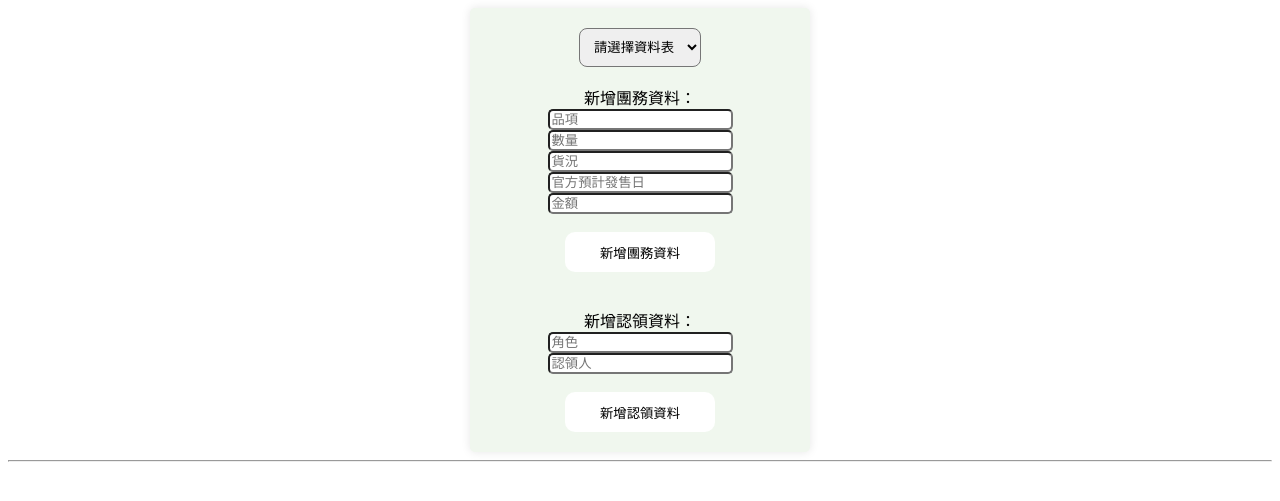
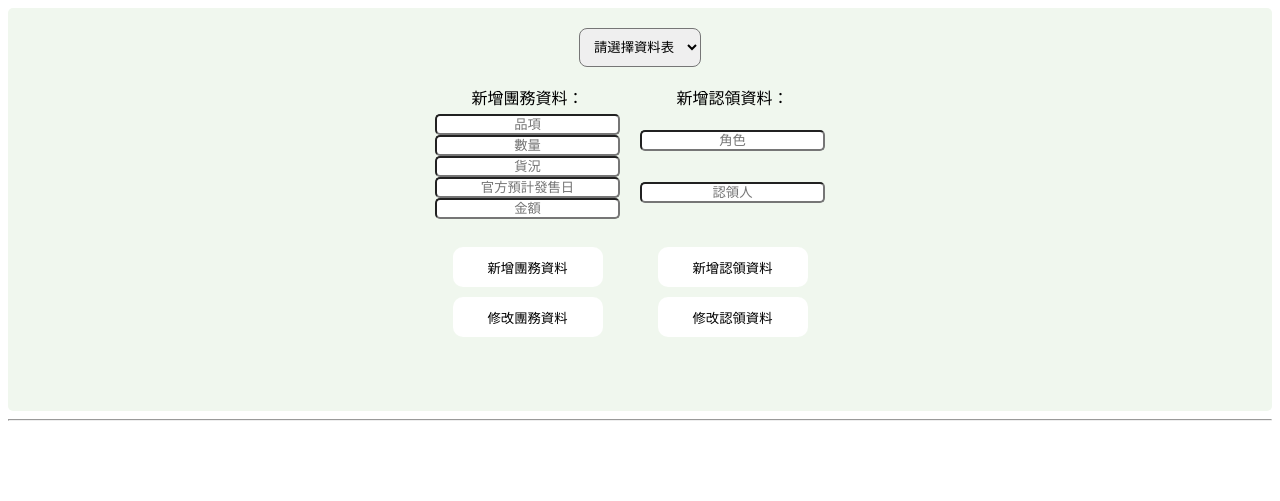
Before and after one commit to s28923520/web, a PHP site: page /edit.php in a window 1280 px wide. Shown: the top 501 px of the page. Run offline with PHP 8.4, Linux system fonts and the light colour scheme; data that the repository does not hold is empty.

Commit message:
修改資料

```diff
--- a/css/style.css
+++ b/css/style.css
@@ -44,16 +44,24 @@ tr:hover {
 }
 
 form {
-  max-width: 300px;
+  /* max-width: 300px; */
   margin: auto;
   padding: 20px;
   border-radius: 5px;
-  box-shadow: 0 0 10px rgba(0, 0, 0, 0.1);
+  /* box-shadow: 0 0 10px rgba(0, 0, 0, 0.1); */
   text-align: center;
   background-color: #f0f7ee;
   width: auto;
+  height: auto;
+  flex: 1;
 }
 
+.form-container {
+  display: flex;
+  background-color:#f0f7ee;
+  /* text-align: center; */
+  justify-content: space-between;
+}
 select {
   padding: 10px;
   /* margin-top: 10px; */
@@ -95,14 +103,24 @@ button {
   text-size-adjust: 50px;
 }
 
+#g{
+  height: 40px;
+}
 button:hover {
   color: #000000;
   background-color: #c4d7f2;
 }
+
+#g:hover{
+  background-color: #C7DDC1;
+}
+
+
 input {
   border-radius: 5px;
   margin: auto; /* 讓按鈕水平置中 */
   display: block; /* 讓 margin:auto 生效 */
+  text-align: center;
 }
 
 
--- a/edit.php
+++ b/edit.php
@@ -8,17 +8,29 @@
     <link rel="stylesheet" href="./css/style.css">
     <script src="./js/func.js"></script>
     <style>
-        button {
-            height: 40px;
+        .label {
+            display: flex;
+            justify-content: center;
+            /* 水平置中 */
         }
 
-        button:hover {
-            background-color: #C7DDC1;
+        .fd {
+            display: flex;
+            flex-direction: column;
+            margin-right: 20px;
+            /* 調整兩個區塊之間的間距 */
         }
-        .inline-inputs input {
-        display: inline-block;
-        vertical-align: top; /* 設置對齊方式，使 input 元素與 label 的上方對齊 */
-        margin-right: 10px; /* 設置間距 */
+
+        .fd label {
+            margin-bottom: 5px;
+            /* 調整標籤與輸入框之間的垂直間距 */
+        }
+
+        .fd button {
+            margin-top: 10px;
+            /* 調整按鈕與輸入框之間的垂直間距 */
+            align-self: center;
+            /* 讓按鈕在父容器中水平置中 */
         }
     </style>
 </head>
@@ -39,8 +51,8 @@
         </select>
 
         <br></br>
-    <form action="editfun.php" method="post">
-
+        <div class="label">
+            <div class="fd">
                 <label for="group">新增團務資料：</label>
                 <input type="text" name="gname" placeholder="品項">
                 <input type="text" name="amount" placeholder="數量">
@@ -48,16 +60,23 @@
                 <input type="text" name="date" placeholder="官方預計發售日">
                 <input type="text" name="NTD" placeholder="金額">
                 <br>
-        <button type="submit" name="addgdata">新增團務資料</button>
-
-    <br>   <br></br>
-    <form action="editfun.php" method="post">
+                <button id="g" type="submit" name="addgdata">新增團務資料</button>
+                <button id="g" type="submit" name="editgdata">修改團務資料</button>
+            </div>
+            <br></br>
+            <div class="fd">
                 <label for="claim">新增認領資料：</label>
                 <input type="text" name="role" placeholder="角色">
                 <input type="text" name="claimant" placeholder="認領人">
 
                 <br>
-        <button type="submit" name="addcdata">新增認領資料</button>
+                <button id="g" type="submit" name="addcdata">新增認領資料</button>
+                <button id="g" type="submit" name="editcdata">修改認領資料</button>
+            </div>
+        </div>
+
+        <br><br></br>
+
     </form>
 
     <hr>
```
Also changed, not shown: create.php (+6 -6 lines), editfun.php (+28 -1 lines). Lines whose indentation alone changed are shown as unchanged.
